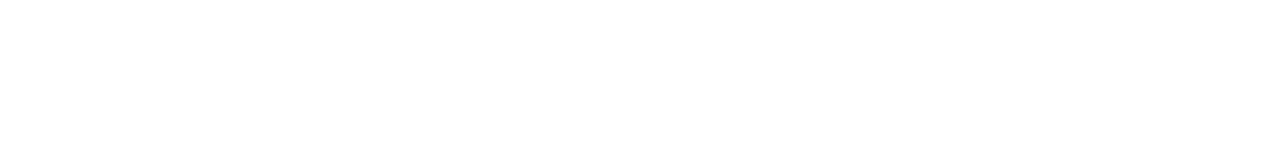
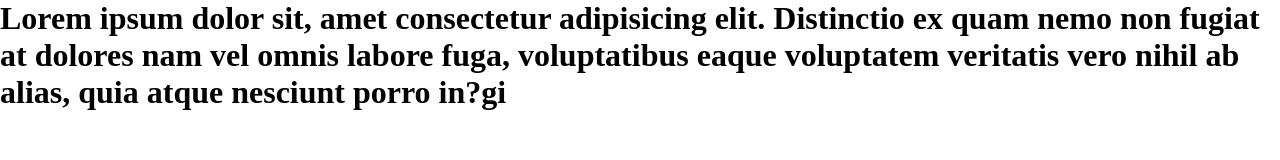
Before and after one commit to adarsh021/Cocacola, a plain HTML site: page index.html in a window 1280 px wide. Drawn offline with Linux system fonts and the light colour scheme.

Commit message:
feature/adding-cards

```diff
--- a/index.html
+++ b/index.html
@@ -7,6 +7,7 @@
     <link rel="stylesheet" href="style.css">
 </head>
 <body>
+    <div><h1>Lorem ipsum dolor sit, amet consectetur adipisicing elit. Distinctio ex quam nemo non fugiat at dolores nam vel omnis labore fuga, voluptatibus eaque voluptatem veritatis vero nihil ab alias, quia atque nesciunt porro in?gi</h1></div>
     <script src="script.js"></script>
 </body>
 </html>
```
